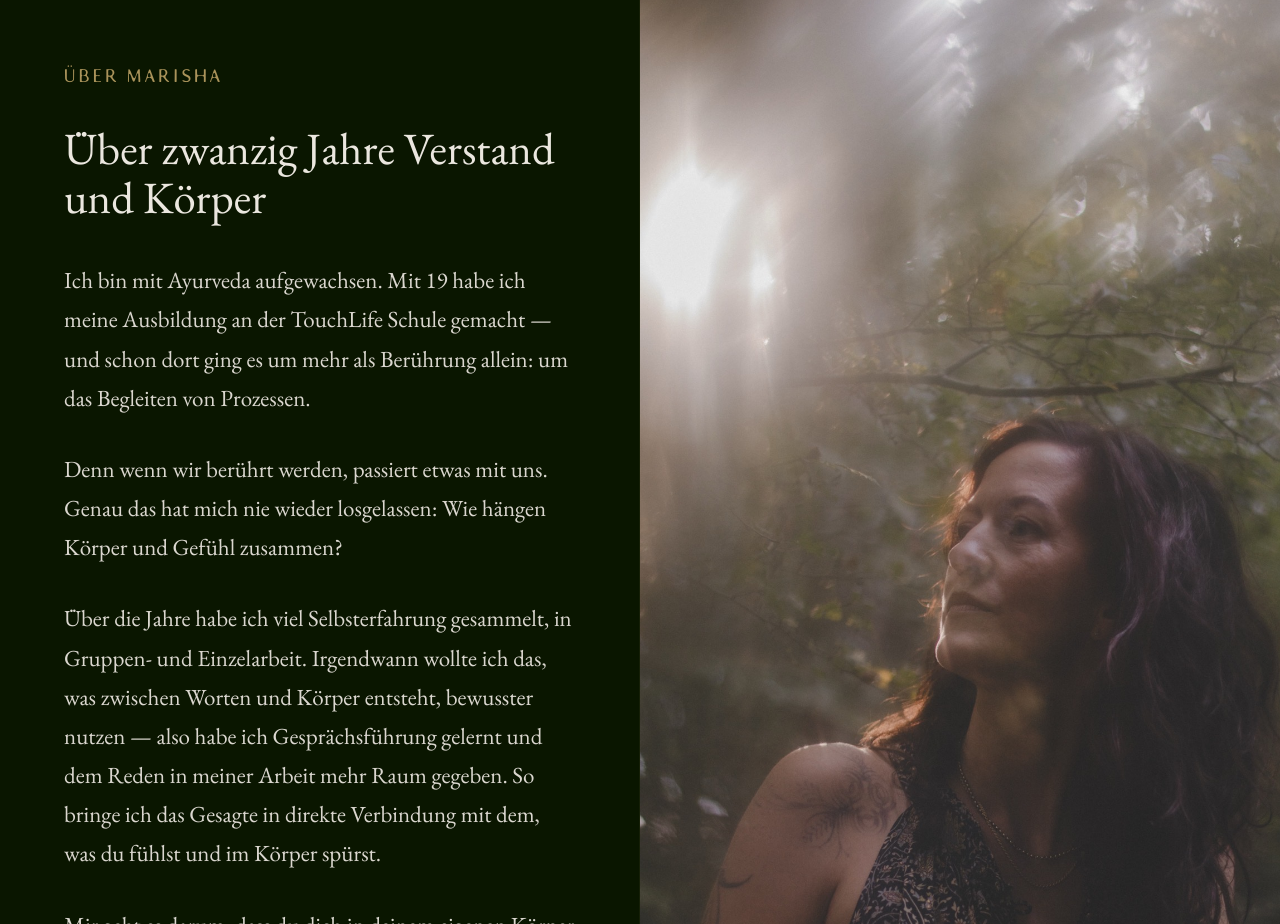
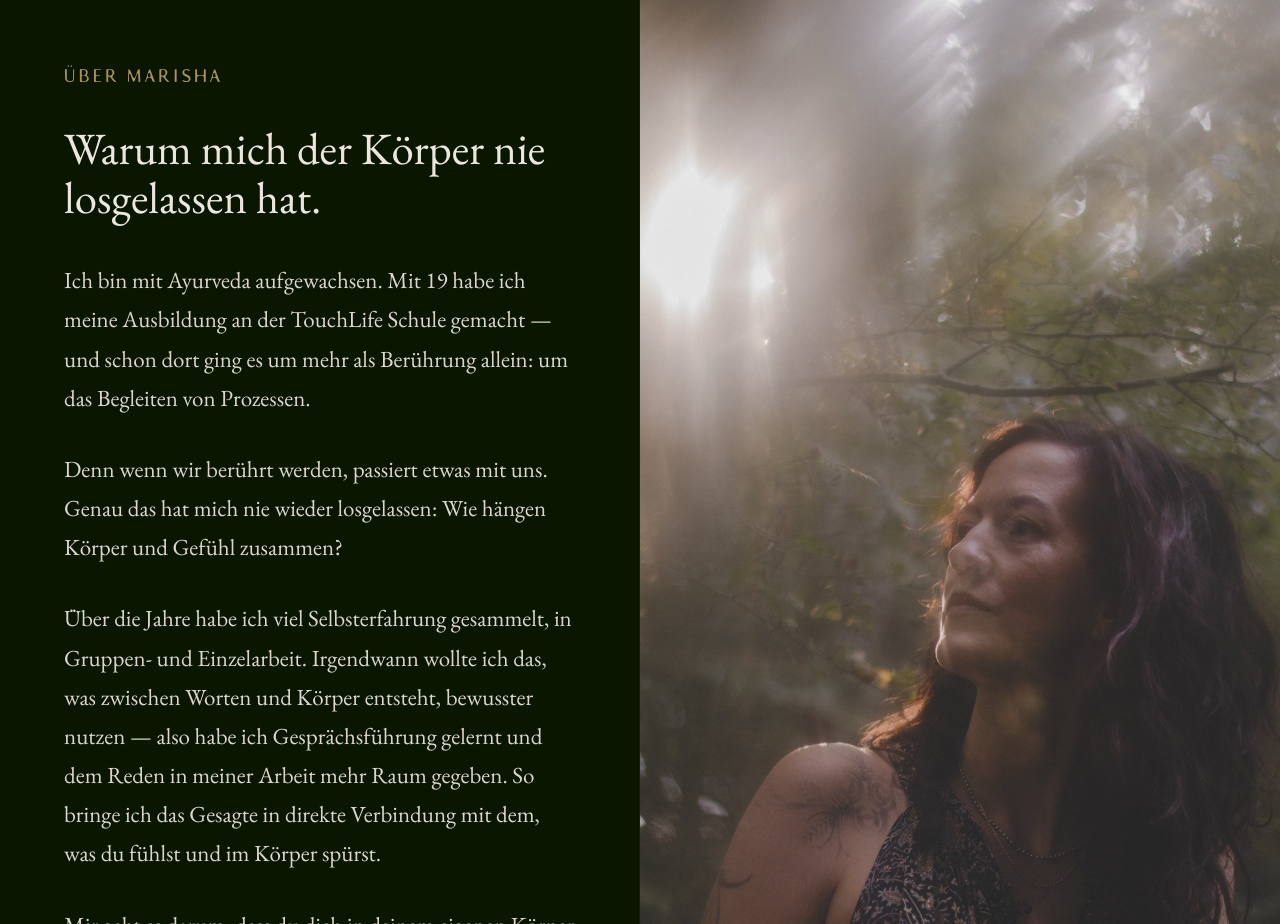
Before and after one commit to felixheberle/webseite-holytouch, a Next.js app: page / in a window 1280 px wide. Shown: the part 3417-4341 px from the top of the page. Built offline with nearby package versions, Linux system fonts and the light colour scheme.

Commit message:
Marisha-Section: Headline → 'Warum mich der Körper nie losgelassen hat.'

```diff
--- a/components/Marisha.tsx
+++ b/components/Marisha.tsx
@@ -37,7 +37,7 @@ export function Marisha() {
                 marginBottom: '2.5rem',
               }}
             >
-              Über zwanzig Jahre Verstand und Körper
+              Warum mich der Körper nie losgelassen hat.
             </h2>
 
             <div
```
